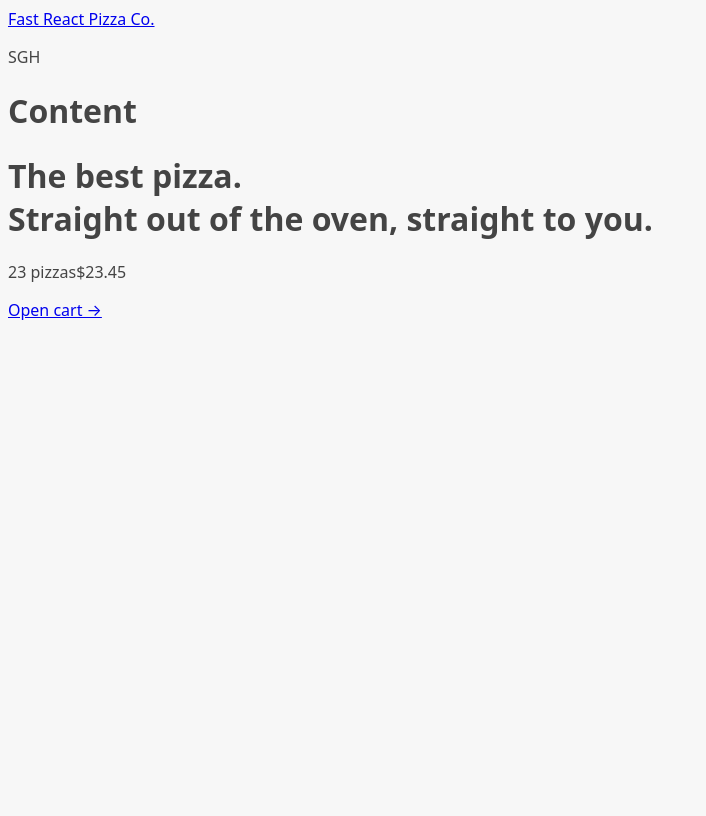
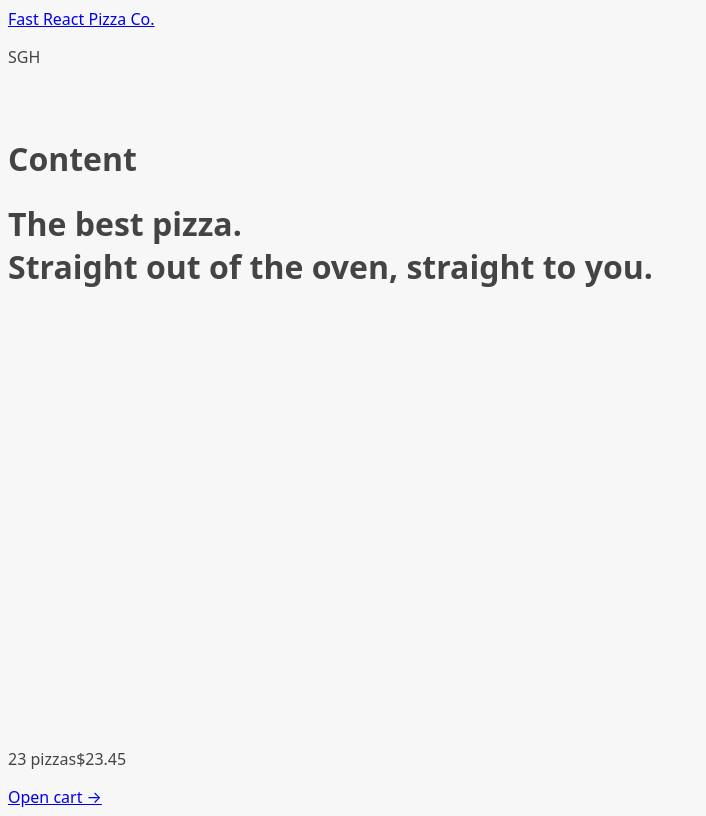
Before and after one commit to Sherman-shop/fast-react-pizza, a React (Vite) app: page / in a window 1280 px wide. Shown: the whole page, without its empty margins (0-706 px from the left). Built offline with nearby package versions, Linux system fonts and the light colour scheme.

Commit message:
Loader added

```diff
--- a/src/ui/AppLayout.jsx
+++ b/src/ui/AppLayout.jsx
@@ -1,11 +1,16 @@
 import Header from "./Header";
+import Loader from "./Loader";
 import CartOverview from "../features/cart/CartOverview";
-import { Outlet } from "react-router-dom";
+import { Outlet, useNavigation } from "react-router-dom";
 
 
 export default function AppLayout() {
+  const navigation= useNavigation();
+  const isLoading= navigation.state ==="loading";
+
   return (
-    <div>
+    <div className="layout">
+      {isLoading && <Loader  />}
         <Header />
 
         <main>
--- /dev/null
+++ b/src/ui/Loader.jsx
@@ -0,0 +1,5 @@
+export default function Loader() {
+  return (
+    <div className="loader">Loader</div>
+  )
+}
```
